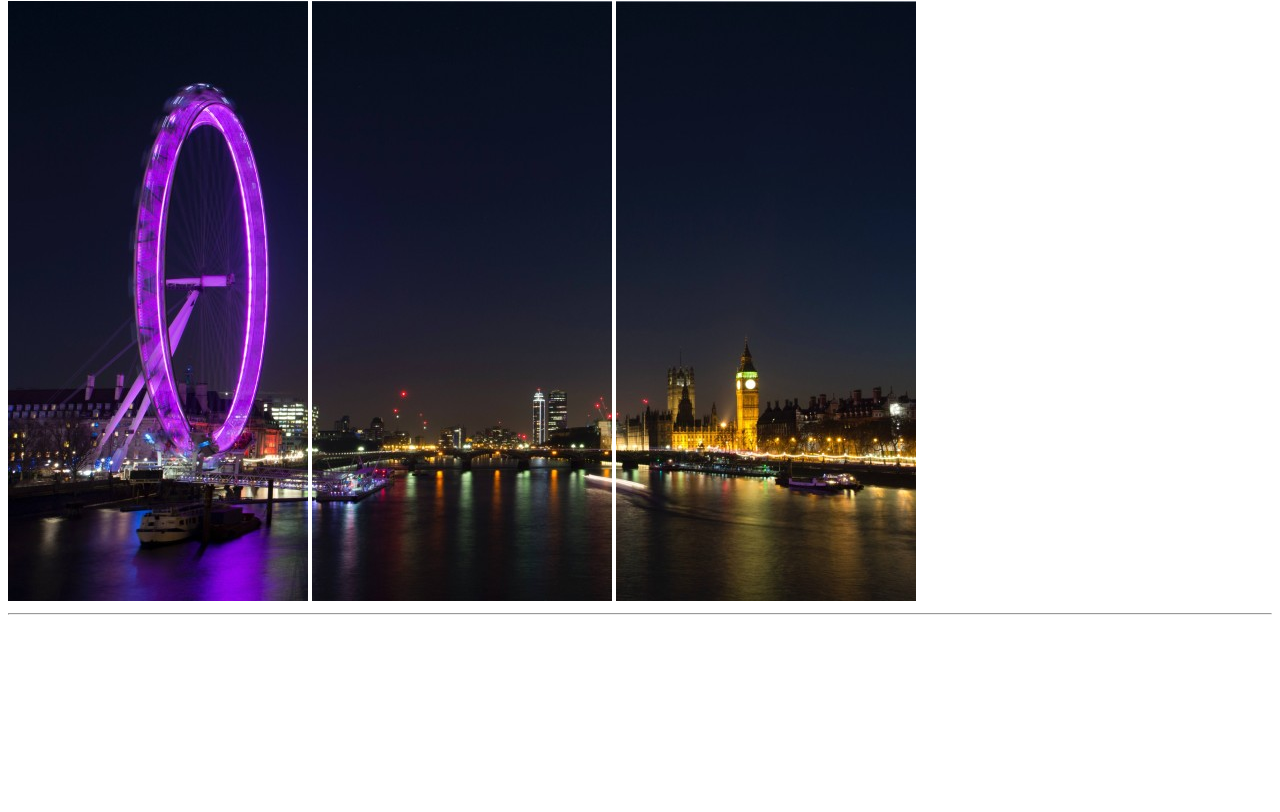
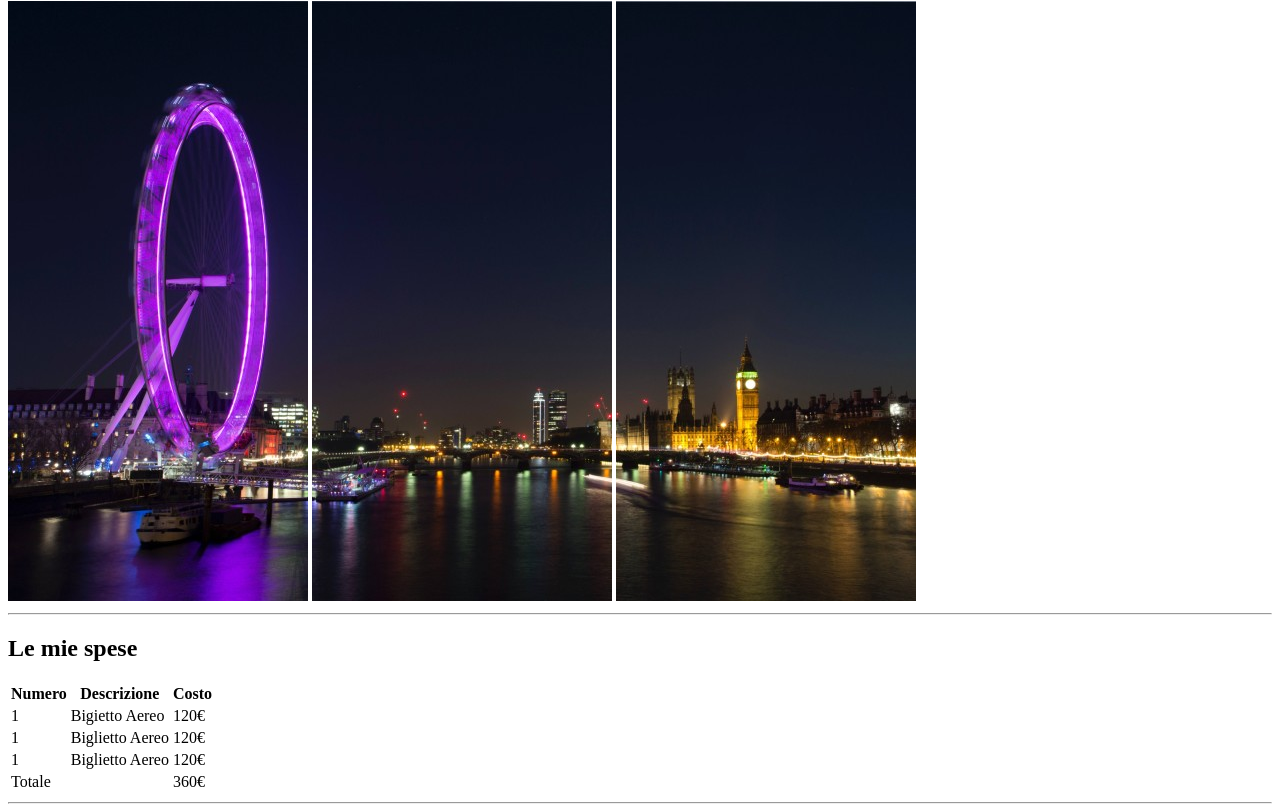
Before and after one commit to MartaScardillo/html-london-trip, a plain HTML site: page index.html in a window 1280 px wide. Shown: the part 79-891 px from the top of the page. Before the commit the page ends 800 px from the top, so only its background shows below. Drawn offline with Linux system fonts and the light colour scheme.

Commit message:
ADD + tabella

```diff
--- a/index.html
+++ b/index.html
@@ -14,6 +14,43 @@
     </header>
     <hr>
     <main>
+        <div>
+            <h2>Le mie spese</h2>
+            <table>
+                <!-- Intestazione Tabella -->
+                <thead>
+                    <tr>
+                        <th>Numero</th>
+                        <th>Descrizione</th>
+                        <th>Costo</th>
+                    </tr>
+                </thead>
+                <!-- Corpo Tabella -->
+                <tbody>
+                    <tr>
+                        <td>1</td>
+                        <td>Bigietto Aereo</td>
+                        <td>120&euro;</td>
+                    </tr>
+                    <tr>
+                        <td>1</td>
+                        <td>Biglietto Aereo</td>
+                        <td>120&euro;</td>
+                    </tr>
+                    <tr>
+                        <td>1</td>
+                        <td>Biglietto Aereo</td>
+                        <td>120&euro;</td>
+                    </tr>
+                    <tr>
+                        <td>Totale</td>
+                        <td></td>
+                        <td>360&euro;</td>
+                    </tr>
+                </tbody>
+            </table>
+        </div>
+        <hr>
 
     </main>
 </body>
```
